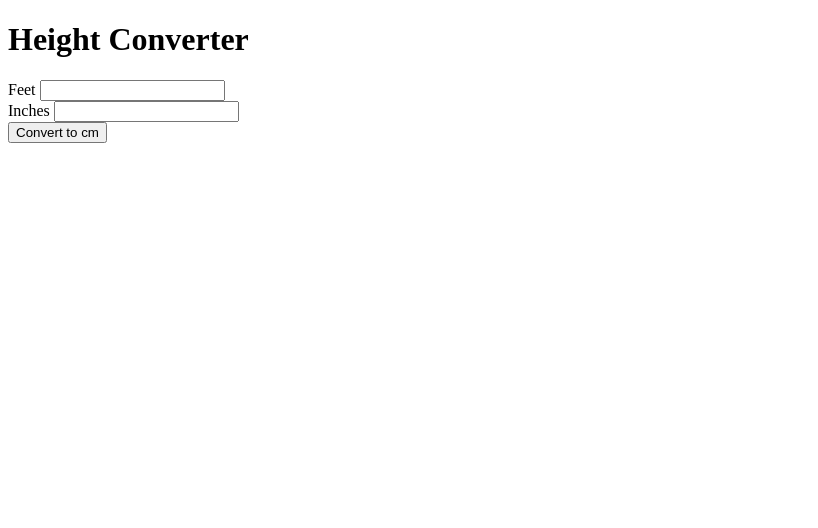
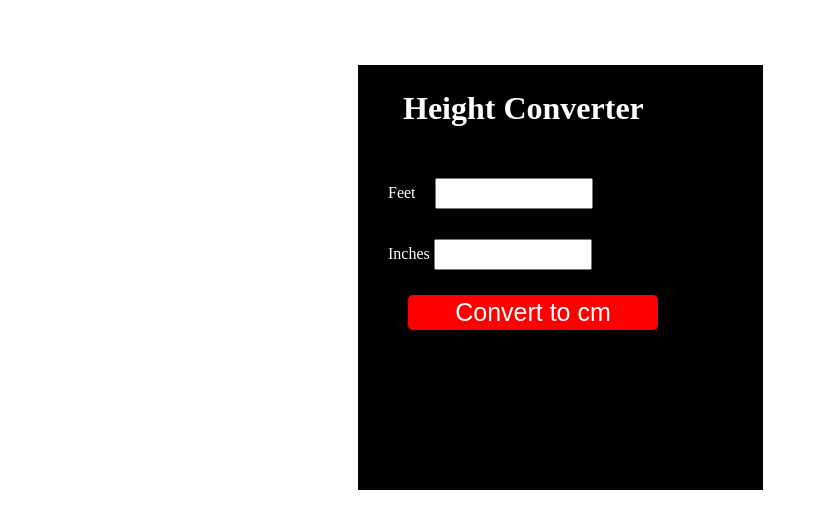
Before and after one commit to 0hanif0/simpleproject-HeightConverter, a plain HTML site: page index.html in a window 1280 px wide. Shown: the whole page, without its empty margins (0-818 px from the left). Drawn offline with Linux system fonts and the light colour scheme.

Commit message:
add style

```diff
--- a/hconverter.css
+++ b/hconverter.css
@@ -0,0 +1,45 @@
+#container {
+    width: 375px;
+    height: 425px;
+    margin-left: 350px;
+    margin-top: 65px;
+    background-color: black;
+    padding-left: 30px;
+    color: white;
+}
+
+#feet {
+    width: 150px;
+    height: 25px;
+    margin-top: 30px;
+    margin-left: 15px;
+}
+
+#inches {
+    width: 150px;
+    height: 25px;
+    margin-top: 30px;
+}
+
+#result {
+    font-size: 35px;
+    margin-left: 60px;
+    color: yellow;
+}
+
+#submit {
+    width: 250px;
+    height: 35px;
+    margin-left: 20px;
+    margin-top: 25px;
+    border-radius: 5px;
+    border-style: none;
+    background-color: red;
+    color: white;
+    font-size: 25px;
+}
+
+h1 {
+    padding-left: 15px;
+    padding-top: 25px;
+}
--- a/index.html
+++ b/index.html
@@ -11,7 +11,7 @@
 
 <body>
 
-    <div>
+    <div id="container">
         <h1>Height Converter</h1>
         Feet
         <input type="text" id="feet"></br>
```
